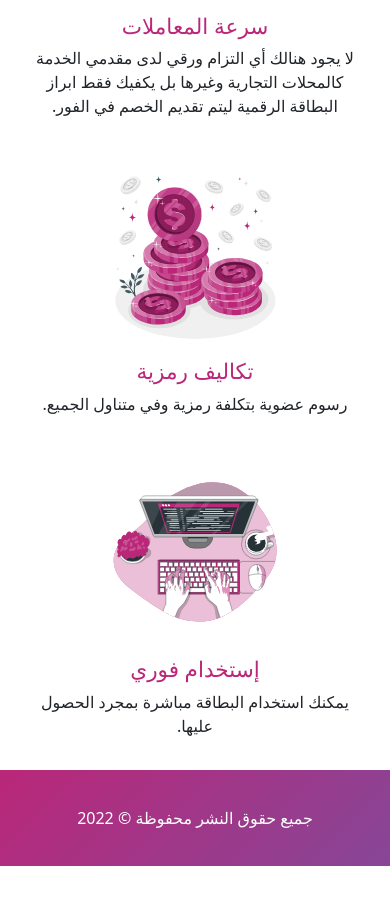
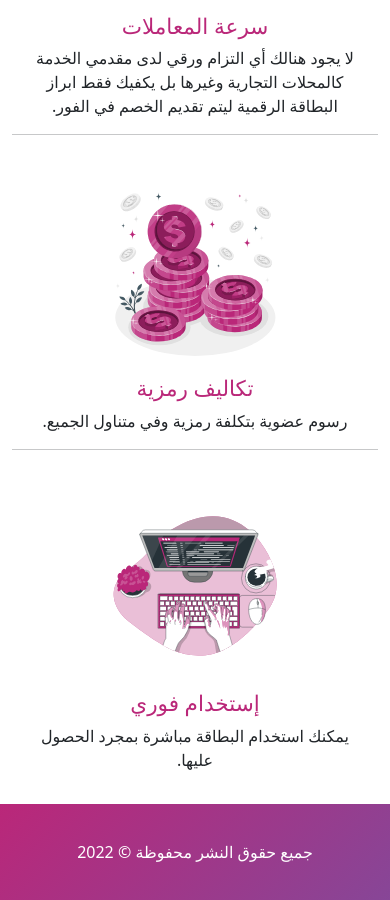
Before and after one commit to ferassmohana/labeeb-landpage, a plain HTML site: page index.html in a window 390 px wide. Shown: the part 3324-4224 px from the top of the page. Before the commit the page ends 4190 px from the top, so only its background shows below. Drawn offline with nearby package versions, Linux system fonts and the light colour scheme; files whose address does not match are found by name.

Commit message:
Update index.html

```diff
--- a/index.html
+++ b/index.html
@@ -144,6 +144,7 @@
                     </div>
                   </div>
               </div>
+              <hr class="d-md-none d-sm-block">
             </div>
             <div class="row">
               <div class="col-md-6">
@@ -155,6 +156,7 @@
                   </div>
                 </div>
               </div>
+              <hr class="d-md-none d-sm-block">
               <div class="col-md-6">
                   <div class="d-flex flex-column align-items-center h-100">
                     <img src="./asset/Code typing-bro.svg" alt="" class="sub-feature-img">
```
